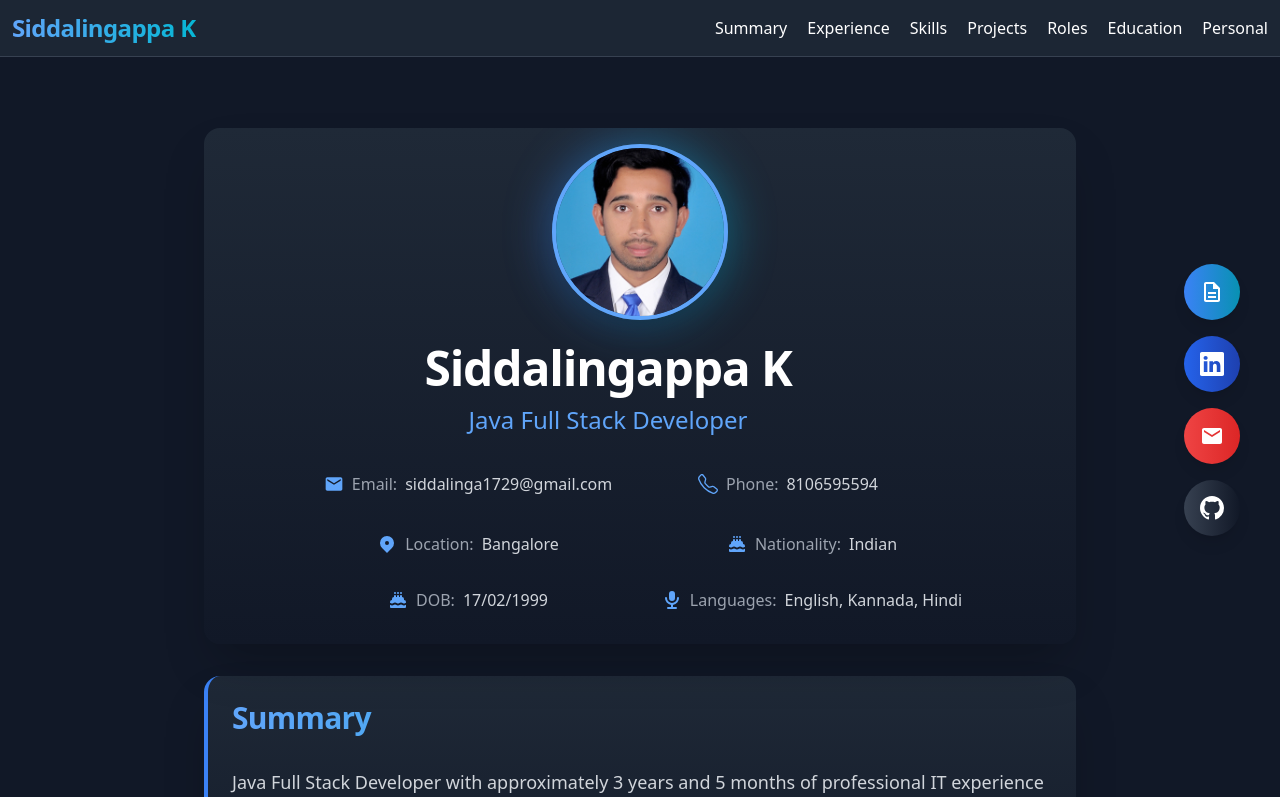
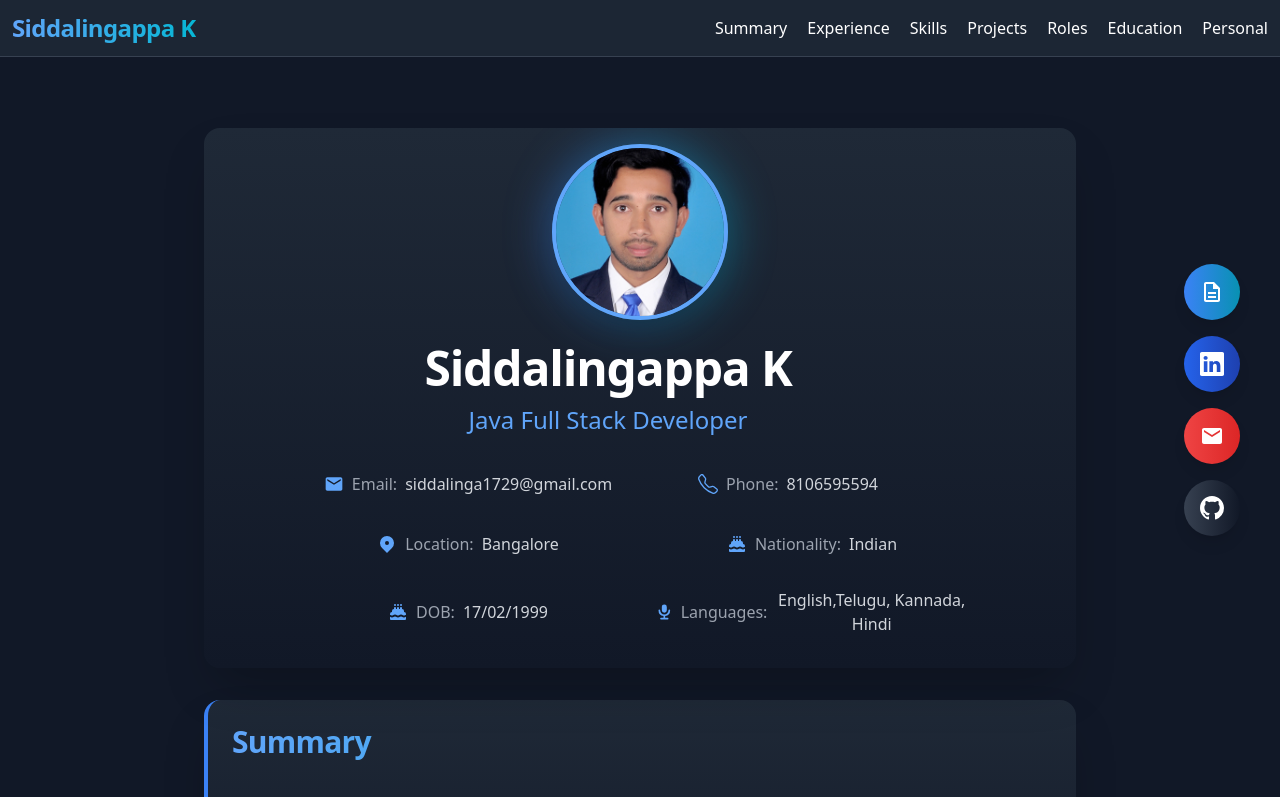
Before and after one commit to siddalinga1729/Biodata, a Next.js app: page / in a window 1280 px wide. Shown: the top 797 px of the page. Built offline with nearby package versions, Linux system fonts and the light colour scheme.

Commit message:
resolved bild issues

```diff
--- a/app/page.tsx
+++ b/app/page.tsx
@@ -221,7 +221,7 @@ export default function Home() {
                   <path fillRule="evenodd" d="M7 4a3 3 0 016 0v4a3 3 0 11-6 0V4zm4 10.93A7.001 7.001 0 0017 8a1 1 0 10-2 0A5 5 0 015 8a1 1 0 00-2 0 7.001 7.001 0 006 6.93V17H6a1 1 0 100 2h8a1 1 0 100-2h-3v-2.07z" clipRule="evenodd" />
                 </svg>
                 <span className="text-gray-400">Languages:</span>
-                <span className="text-gray-300">English, Kannada, Hindi</span>
+                <span className="text-gray-300">English,Telugu, Kannada, Hindi</span>
               </div>
             </div>
           </header>
```
